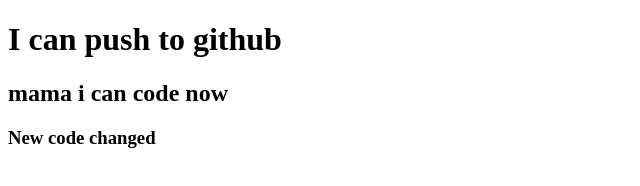
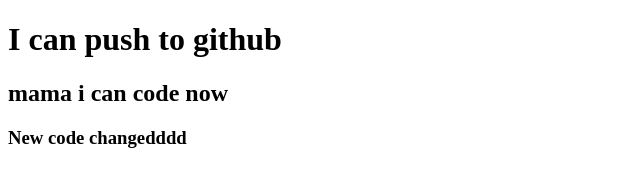
Before and after one commit to Atik-713/my-second-repo, a plain HTML site: page index.html in a window 1280 px wide. Shown: the full height of the page, 0-640 px from the left. Drawn offline with Linux system fonts and the light colour scheme.

```diff
--- a/index.html
+++ b/index.html
@@ -9,6 +9,6 @@
 <body>
     <h1>I can push to github</h1>
     <h2>mama i can code now</h2>
-    <h3>New code changed</h3>
+    <h3>New code changedddd</h3>
 </body>
 </html>
```
